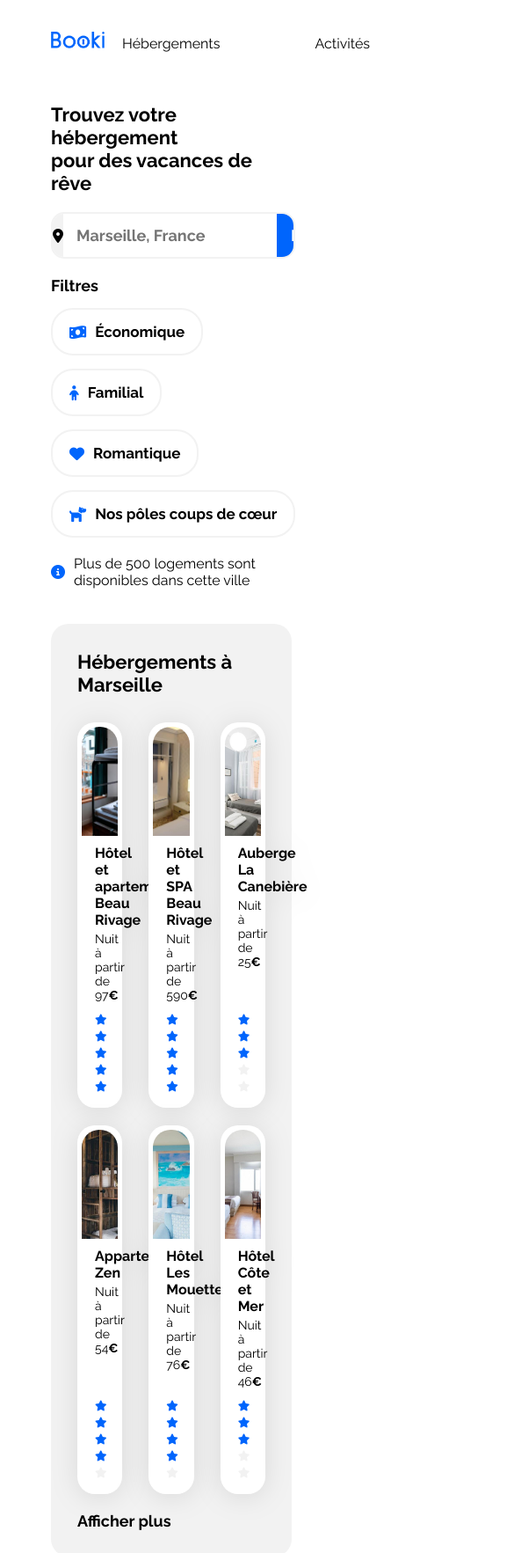
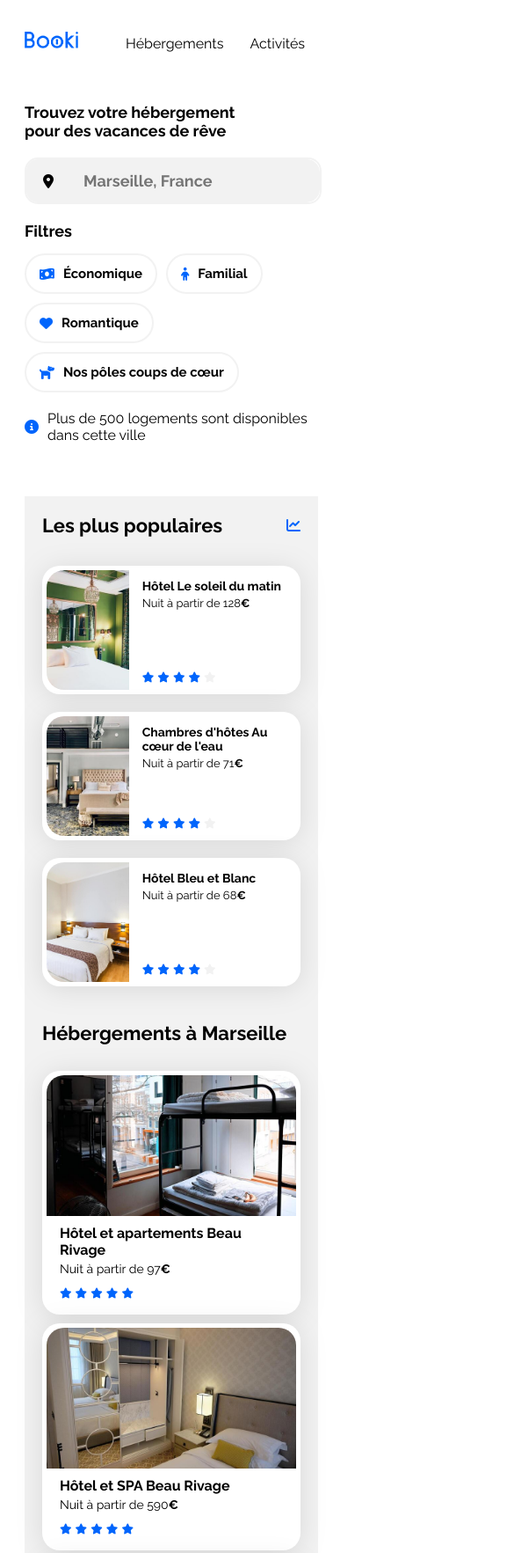
Before and after one commit to onelson17/onelson17-P3_Re-servation_Logement_HTML_CSS, a plain HTML site: page index.html in a window 390 px wide. Shown: the top 1765 px of the page at 88% size, 585 px wide, since content can reach past the window. Drawn offline with Linux system fonts and the light colour scheme.

Commit message:
amélioration du responsive

```diff
--- a/css/style.css
+++ b/css/style.css
@@ -420,6 +420,10 @@ footer {
         width: 100%;
     }
 
+    .hebergements-cards a {
+        width: calc(50% - 15px);
+    }
+
     .populaires {
         width: 100%;
         margin-top: 50px;
@@ -441,9 +445,118 @@ footer {
     .populaires-cards .card-subtitle {
         font-size: 13px;
     }
+
+    .activites-cards {
+        flex-wrap: wrap;
+    }
+
+    .activites-cards a {
+        flex: 1 1 calc(50% - 15px);
+    }
+
+    .activites-cards img {
+        height: 200px;
+    }
 }
 
 /* Small devices (phones, less than 768px) */
 @media (max-width: 767.98px) {
-    /* ... */
+    .main-container {
+        padding: 0 20px;
+    }
+
+    header nav ul {
+        gap: 0;
+    }
+
+    header nav ul li a {
+        padding: 0 15px;
+    }
+
+    .search-section h1 {
+        font-size: 18px;
+    }
+
+    .search-bar {
+        width: 100%;
+    }
+
+    .search-btn {
+        display: none;
+    }
+
+    .search-bar input {
+        border-radius: 0 15px 15px 0;
+        background-color: var(--main-bg-color);
+    }
+
+    .filters ul {
+        gap: 10px;
+    }
+
+    .filter-btn {
+        padding: 12px 15px;
+        font-size: 15px;
+    }
+
+    .hebergements-and-populaires section {
+        border-radius: 0;
+        padding: 20px;
+    }
+
+    .hebergements {
+        order: 2;
+    }
+
+    .hebergements-cards {
+        gap: 20px;
+    }
+
+    .hebergements-cards a {
+        width: 100%;
+    }
+
+    .hebergements-cards img {
+        height: 160px;
+    }
+
+    .populaires {
+        order: 1;
+        margin-top: 20px;
+    }
+
+    .populaires-cards {
+        flex-direction: column;
+        gap: 20px;
+    }
+
+    .populaires-cards a {
+        width: 100%;
+    }
+
+    .activites {
+        margin-top: 30px;
+    }
+
+    .activites-cards {
+        flex-direction: column;
+        gap: 20px;
+    }
+
+    .activites-cards a {
+        flex: none;
+        width: 100%;
+    }
+
+    .activites-cards img {
+        height: 200px;
+    }
+
+    footer {
+        flex-direction: column;
+        gap: 40px;
+        border-radius: 0;
+        margin: 0 -20px;
+        padding: 30px 20px;
+    }
 }
```
